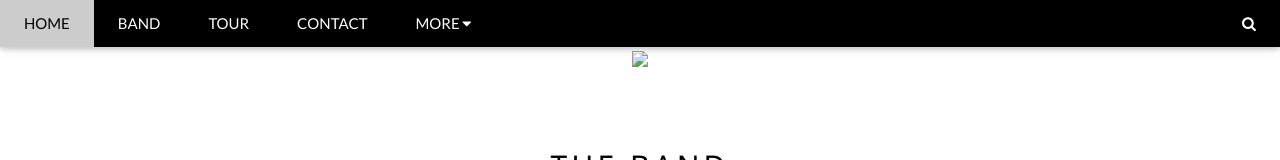
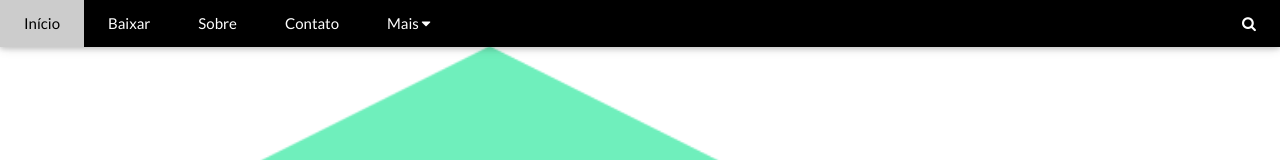
Before and after one commit to VictorManhani/Projeto-Saber, a plain HTML site: page index.html in a window 1280 px wide. Shown: the top 160 px of the page. Drawn offline with nearby package versions, Linux system fonts and the light colour scheme.

Commit message:
Update index.html

```diff
--- a/index.html
+++ b/index.html
@@ -16,16 +16,16 @@ body {font-family: "Lato", sans-serif}
 <div class="w3-top">
   <div class="w3-bar w3-black w3-card">
     <a class="w3-bar-item w3-button w3-padding-large w3-hide-medium w3-hide-large w3-right" href="javascript:void(0)" onclick="myFunction()" title="Toggle Navigation Menu"><i class="fa fa-bars"></i></a>
-    <a href="#" class="w3-bar-item w3-button w3-padding-large">HOME</a>
-    <a href="#band" class="w3-bar-item w3-button w3-padding-large w3-hide-small">BAND</a>
-    <a href="#tour" class="w3-bar-item w3-button w3-padding-large w3-hide-small">TOUR</a>
-    <a href="#contact" class="w3-bar-item w3-button w3-padding-large w3-hide-small">CONTACT</a>
+    <a href="#" class="w3-bar-item w3-button w3-padding-large">Início</a>
+    <a href="#band" class="w3-bar-item w3-button w3-padding-large w3-hide-small">Baixar</a>
+    <a href="#tour" class="w3-bar-item w3-button w3-padding-large w3-hide-small">Sobre</a>
+    <a href="#contact" class="w3-bar-item w3-button w3-padding-large w3-hide-small">Contato</a>
     <div class="w3-dropdown-hover w3-hide-small">
-      <button class="w3-padding-large w3-button" title="More">MORE <i class="fa fa-caret-down"></i></button>
+      <button class="w3-padding-large w3-button" title="More">Mais <i class="fa fa-caret-down"></i></button>
       <div class="w3-dropdown-content w3-bar-block w3-card-4">
-        <a href="#" class="w3-bar-item w3-button">Merchandise</a>
-        <a href="#" class="w3-bar-item w3-button">Extras</a>
-        <a href="#" class="w3-bar-item w3-button">Media</a>
+        <a href="#" class="w3-bar-item w3-button">Fundamentação</a>
+        <a href="#" class="w3-bar-item w3-button">Casos de Sucesso</a>
+        <a href="#" class="w3-bar-item w3-button">Novidades</a>
       </div>
     </div>
     <a href="javascript:void(0)" class="w3-padding-large w3-hover-red w3-hide-small w3-right"><i class="fa fa-search"></i></a>
@@ -34,10 +34,10 @@ body {font-family: "Lato", sans-serif}
 
 <!-- Navbar on small screens (remove the onclick attribute if you want the navbar to always show on top of the content when clicking on the links) -->
 <div id="navDemo" class="w3-bar-block w3-black w3-hide w3-hide-large w3-hide-medium w3-top" style="margin-top:46px">
-  <a href="#band" class="w3-bar-item w3-button w3-padding-large" onclick="myFunction()">BAND</a>
-  <a href="#tour" class="w3-bar-item w3-button w3-padding-large" onclick="myFunction()">TOUR</a>
-  <a href="#contact" class="w3-bar-item w3-button w3-padding-large" onclick="myFunction()">CONTACT</a>
-  <a href="#" class="w3-bar-item w3-button w3-padding-large" onclick="myFunction()">MERCH</a>
+  <a href="#band" class="w3-bar-item w3-button w3-padding-large" onclick="myFunction()">Início</a>
+  <a href="#tour" class="w3-bar-item w3-button w3-padding-large" onclick="myFunction()">Baixar</a>
+  <a href="#contact" class="w3-bar-item w3-button w3-padding-large" onclick="myFunction()">Sobre</a>
+  <a href="#" class="w3-bar-item w3-button w3-padding-large" onclick="myFunction()">Contato</a>
 </div>
 
 <!-- Page content -->
@@ -52,10 +52,10 @@ body {font-family: "Lato", sans-serif}
     </div>
   </div>
   <div class="mySlides w3-display-container w3-center">
-    <img src="/w3images/ny.jpg" style="width:100%">
+    <img src="/img/logo.png" style="width:100%">
     <div class="w3-display-bottommiddle w3-container w3-text-white w3-padding-32 w3-hide-small">
-      <h3>New York</h3>
-      <p><b>The atmosphere in New York is lorem ipsum.</b></p>
+      <h3>São Paulo</h3>
+      <p><b>Projeto Saber: SRA - Sistema para o Reforço da Aprendizagem</b></p>
     </div>
   </div>
   <div class="mySlides w3-display-container w3-center">
```
